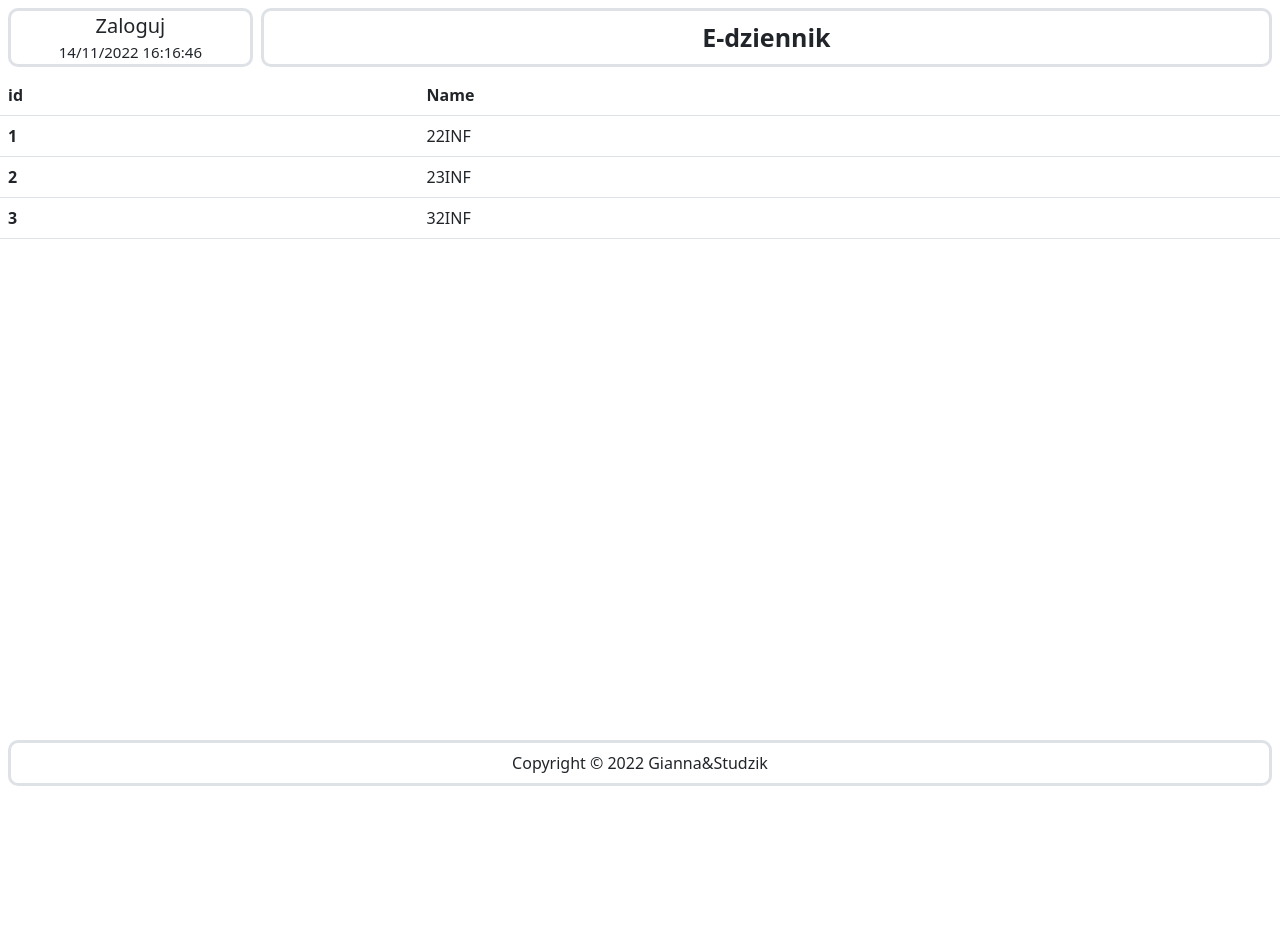
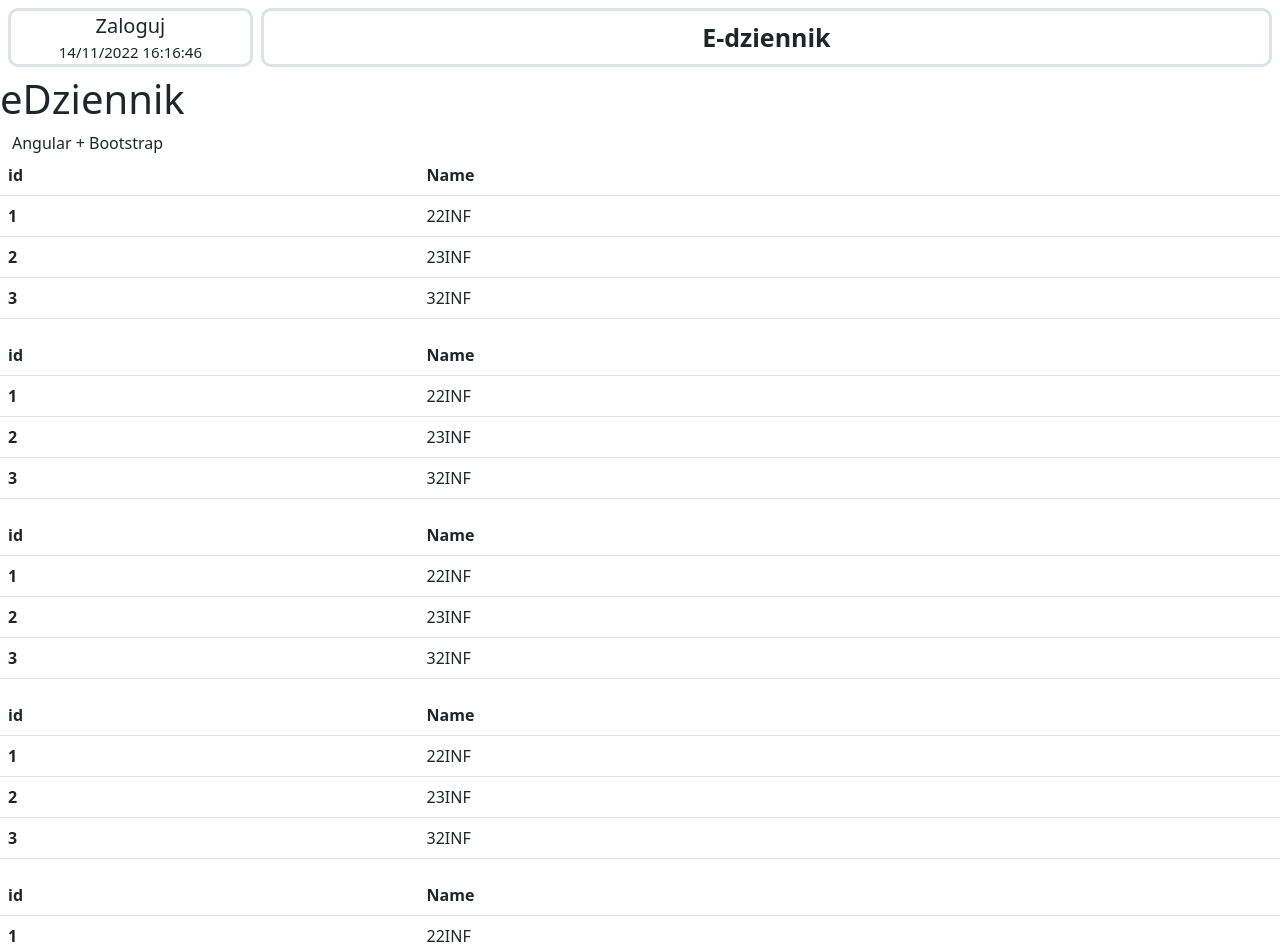
Before and after one commit to gothdawid/Projekt_PAB, an Angular app in the folder frontend/: page /groups in a window 1280 px wide. Shown: the top 952 px of the page. Before the commit the page ends 800 px from the top, so only its background shows below. Built offline with nearby package versions, Linux system fonts and the light colour scheme.

Commit message:
FRONTEND: Footer
Fixed footer

```diff
--- a/frontend/src/app/app.component.html
+++ b/frontend/src/app/app.component.html
@@ -1,3 +1,4 @@
 <app-header></app-header>
 <router-outlet></router-outlet>
+<div class="mt-10"></div>
 <app-footer></app-footer>
--- a/frontend/src/app/components/footer/footer.component.html
+++ b/frontend/src/app/components/footer/footer.component.html
@@ -1,4 +1,4 @@
-<footer class="footer">
+<footer class="footer mt-auto py-2 bg-light">
     <div class="footer-position">
         <div class="border-details border-3 border footer-details">
             Copyright © 2022 Gianna&Studzik
--- a/frontend/src/app/components/footer/footer.component.scss
+++ b/frontend/src/app/components/footer/footer.component.scss
@@ -1,13 +1,12 @@
 .footer {
-    position: absolute;
-    bottom: 0;
+    position: block;
+    bottom: 0px;
     width: 100%;
-    /* Set the fixed height of the footer here */
-    height: 60px;
     line-height: 40px;
 }
 
 .footer-position {
+    margin-top: auto!important;
     margin-left: 0.5rem;
     margin-right: 0.5rem;
 }
--- a/frontend/src/app/components/groups/group-list/group-list.component.html
+++ b/frontend/src/app/components/groups/group-list/group-list.component.html
@@ -1,4 +1,83 @@
 <div>
+    <head>
+        <title>eDziennik</title>
+    </head>
+    <h1>eDziennik</h1>
+    <nav>
+    <div class="container-fluid">
+        <span class="navbar-brand">Angular + Bootstrap</span>
+    </div>
+    </nav>
+    <table class="table">
+        <thead>
+            <tr>
+                <th scope="col">id</th>
+                <th scope="col">Name</th>
+            </tr>
+        </thead>
+        <tbody>
+            <tr *ngFor="let group of groups$ | async">
+                <th scope="row">{{group.id}}</th>
+                <td>{{group.name}}</td>
+            </tr>
+        </tbody>
+  </table>
+    <table class="table">
+        <thead>
+            <tr>
+                <th scope="col">id</th>
+                <th scope="col">Name</th>
+            </tr>
+        </thead>
+        <tbody>
+            <tr *ngFor="let group of groups$ | async">
+                <th scope="row">{{group.id}}</th>
+                <td>{{group.name}}</td>
+            </tr>
+        </tbody>
+  </table>
+    <table class="table">
+        <thead>
+            <tr>
+                <th scope="col">id</th>
+                <th scope="col">Name</th>
+            </tr>
+        </thead>
+        <tbody>
+            <tr *ngFor="let group of groups$ | async">
+                <th scope="row">{{group.id}}</th>
+                <td>{{group.name}}</td>
+            </tr>
+        </tbody>
+  </table>
+    <table class="table">
+        <thead>
+            <tr>
+                <th scope="col">id</th>
+                <th scope="col">Name</th>
+            </tr>
+        </thead>
+        <tbody>
+            <tr *ngFor="let group of groups$ | async">
+                <th scope="row">{{group.id}}</th>
+                <td>{{group.name}}</td>
+            </tr>
+        </tbody>
+  </table>
+    <table class="table">
+        <thead>
+            <tr>
+                <th scope="col">id</th>
+                <th scope="col">Name</th>
+            </tr>
+        </thead>
+        <tbody>
+            <tr *ngFor="let group of groups$ | async">
+                <th scope="row">{{group.id}}</th>
+                <td>{{group.name}}</td>
+            </tr>
+        </tbody>
+  </table>
     <table class="table">
         <thead>
             <tr>
```
